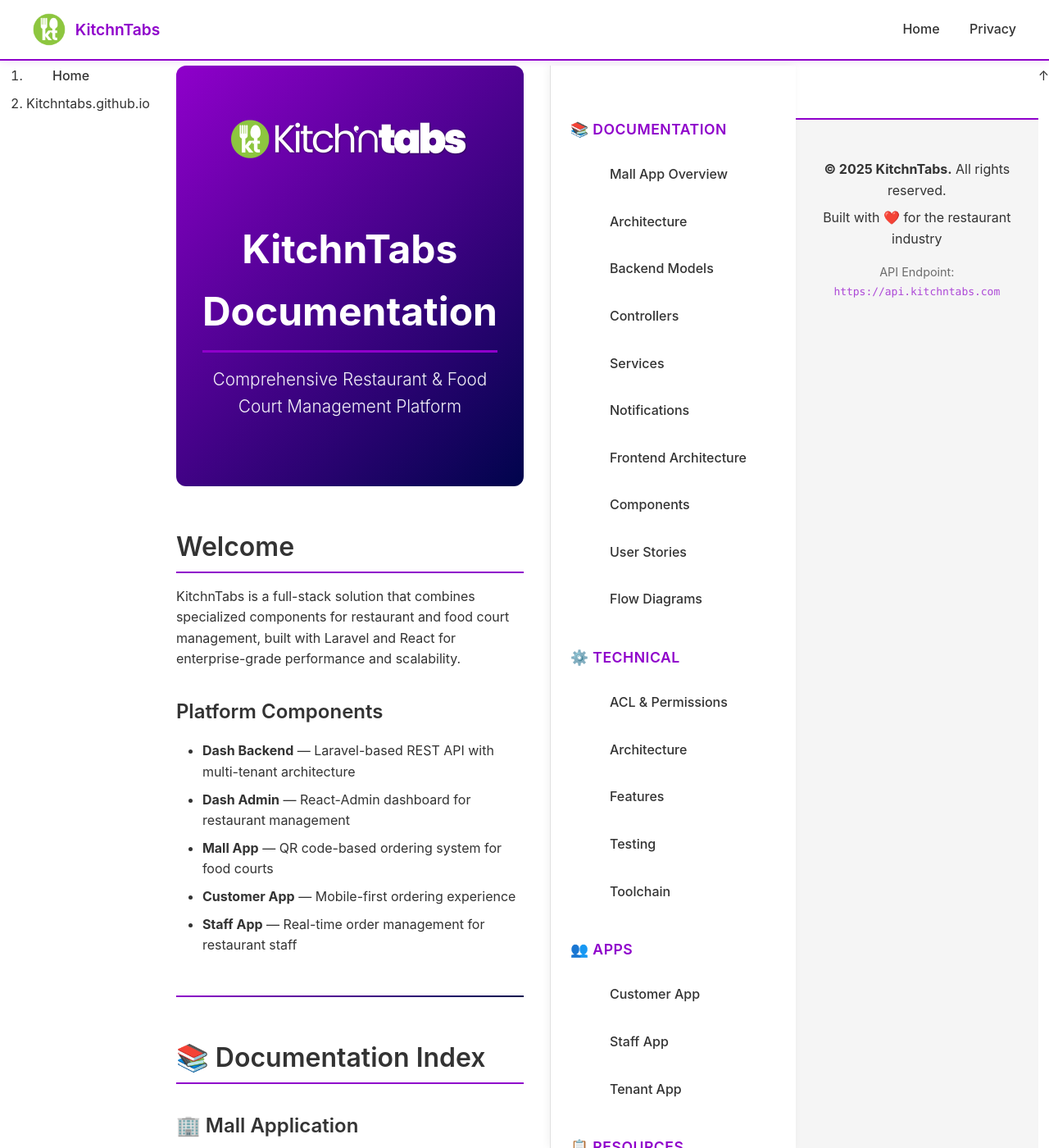
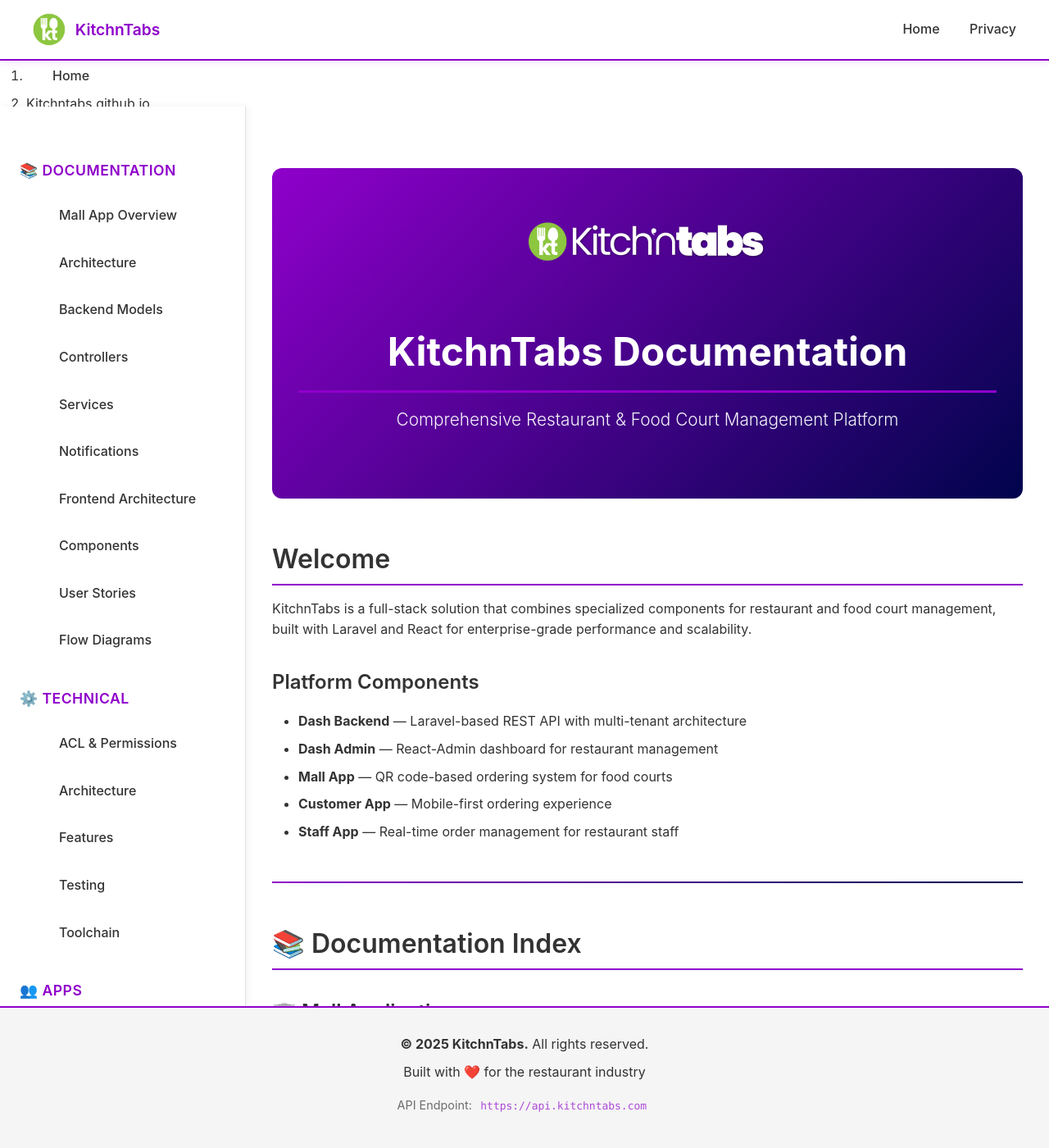
Before and after one commit to kitchntabs/kitchntabs.github.io, a Jekyll site: the page built from index.md, in a window 1280 px wide and 1400 px high. Shown: the whole window at 82% size. Built offline with Jekyll 4.4.1, drawn with Linux system fonts in a browser that asks for light colours.

Commit message:
Fix layout positioning: move sidebar to left, make breadcrumb and footer fixed
- Reposition sidebar from right to left side with fixed positioning
- Make breadcrumb fixed below header (top: 80px)
- Make footer fixed at bottom of viewport
- Update responsive design for mobile with left sidebar
- Adjust body padding to account for fixed elements
- Update sidebar toggle button position

```diff
--- a/_layouts/default.html
+++ b/_layouts/default.html
@@ -34,8 +34,10 @@
             color: var(--text-light);
             background-color: var(--bg-light);
             padding-top: 80px;
+            padding-bottom: 120px; /* Space for fixed footer */
             display: flex;
             min-height: 100vh;
+            flex-direction: column;
         }
 
         /* Main Layout */
@@ -43,25 +45,26 @@
             display: flex;
             flex: 1;
             width: 100%;
+            margin-top: 50px; /* Account for fixed breadcrumb */
+        }
+
+        .sidebar {
+            width: 300px;
+            background: var(--bg-light);
+            border-right: 1px solid var(--border-light);
+            padding: 2rem 1.5rem;
+            position: fixed;
+            left: 0;
+            top: 130px; /* Header (80px) + Breadcrumb (50px) */
+            height: calc(100vh - 130px - 120px); /* Subtract header, breadcrumb, and footer */
+            overflow-y: auto;
+            box-shadow: 2px 0 10px rgba(0, 0, 0, 0.05);
         }
 
         .main-content {
             flex: 1;
+            margin-left: 300px; /* Account for fixed left sidebar */
             padding: 0 2rem 4rem;
-            max-width: calc(100% - 300px);
-        }
-
-        /* Right Sidebar */
-        .sidebar {
-            width: 300px;
-            background: var(--bg-light);
-            border-left: 1px solid var(--border-light);
-            padding: 2rem 1.5rem;
-            position: sticky;
-            top: 80px;
-            height: calc(100vh - 80px);
-            overflow-y: auto;
-            box-shadow: -2px 0 10px rgba(0, 0, 0, 0.05);
         }
 
         .sidebar-nav {
@@ -115,7 +118,7 @@
             display: none;
             position: fixed;
             top: 90px;
-            right: 1rem;
+            left: 1rem;
             background: var(--primary-color);
             color: white;
             border: none;
@@ -358,10 +361,14 @@
         /* Footer */
         .footer-section {
             text-align: center;
-            padding: 3rem 2rem;
+            padding: 2rem;
             background: var(--code-bg-light);
             border-top: 2px solid var(--primary-color);
-            margin-top: 4rem;
+            position: fixed;
+            bottom: 0;
+            left: 0;
+            right: 0;
+            z-index: 1000;
         }
 
         .footer-section p {
@@ -414,12 +421,12 @@
             .sidebar {
                 display: none;
                 position: fixed;
-                top: 60px;
-                right: 0;
+                top: 140px; /* Below fixed header (80px) + breadcrumb (60px) */
+                left: 0;
                 width: 280px;
-                height: calc(100vh - 60px);
+                height: calc(100vh - 140px);
                 z-index: 1000;
-                transform: translateX(100%);
+                transform: translateX(-100%);
                 transition: transform 0.3s ease;
             }
 
@@ -431,6 +438,7 @@
             .main-content {
                 max-width: 100%;
                 padding: 0 1rem 2rem;
+                margin-left: 0;
             }
 
             .sidebar-toggle {
@@ -439,9 +447,22 @@
                 justify-content: center;
             }
 
-            /* Hide breadcrumb on mobile for cleaner look */
+            /* Show breadcrumb on mobile but adjust for fixed positioning */
             .breadcrumb {
-                display: none;
+                display: block;
+                position: fixed;
+                top: 80px;
+                left: 0;
+                right: 0;
+                width: 100%;
+                z-index: 999;
+            }
+
+            /* Adjust body padding for mobile with fixed elements */
+            body {
+                padding-top: 140px; /* Header (80px) + breadcrumb (60px) */
+                padding-bottom: 120px; /* Fixed footer */
+                padding-left: 0;
             }
 
         /* Breadcrumb Navigation */
@@ -450,6 +471,11 @@
             padding: 0.75rem 2rem;
             border-bottom: 1px solid var(--border-light);
             font-size: 0.9rem;
+            position: fixed;
+            top: 80px;
+            left: 0;
+            right: 0;
+            z-index: 999;
         }
 
         .breadcrumb-container {
```
